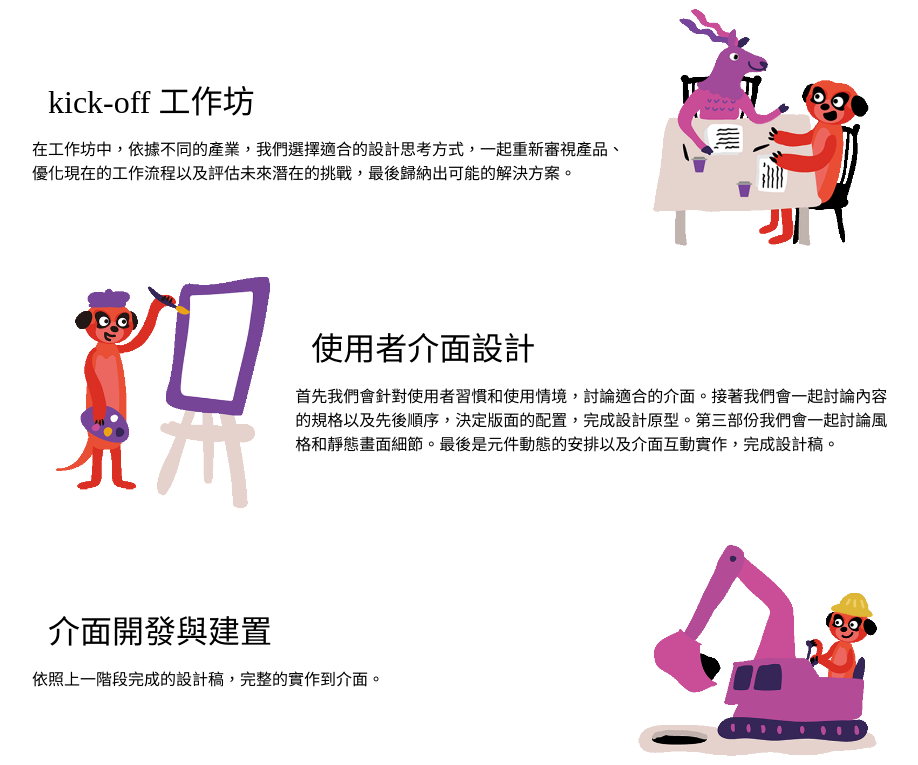
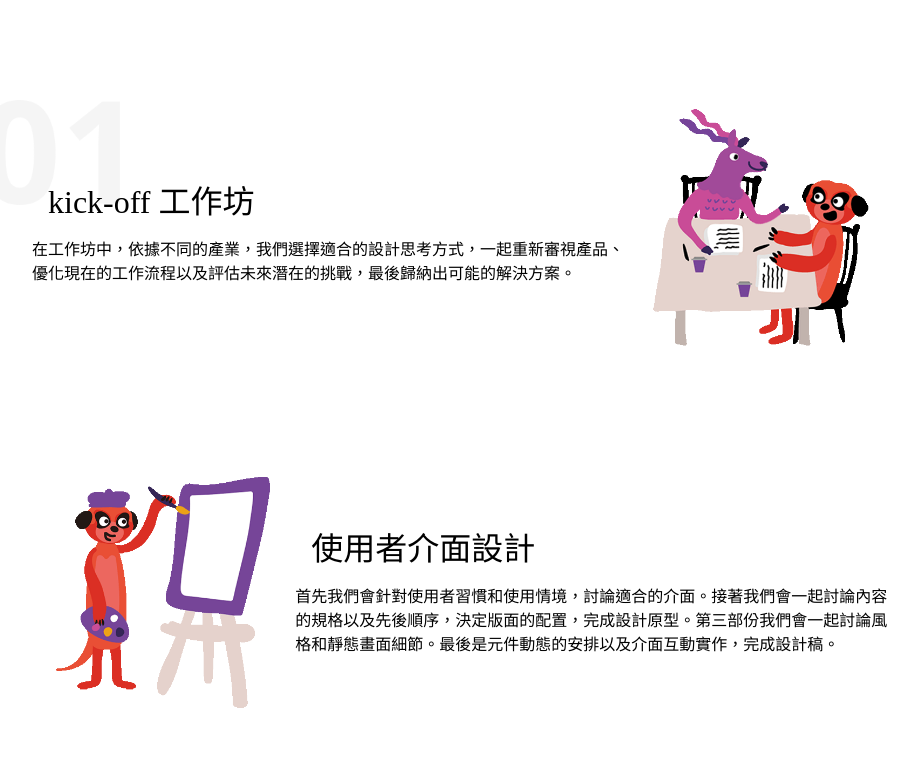
Before and after one commit to mordochi/dmmt-design, a plain HTML site: page index.html in a window 1280 px wide. Shown: the part 715-1480 px from the top of the page, without its empty margins (176-1094 px from the left). Drawn offline with Linux system fonts and the light colour scheme.

Commit message:
feat: add service bg

```diff
--- a/index.css
+++ b/index.css
@@ -58,14 +58,26 @@ h1, h2, h3, h4, h5, h6, p {
 }
 
 .service {
-  width: 90%;
-  margin: 0 auto;
+  padding: 0 5%;
+  margin: 100px auto 0;
 }
 
 .service > div {
   width: 69%;
   display: inline-block;
   vertical-align: middle;
+}
+
+.service:nth-child(2) {
+  background-image: url('./images/01.png');
+  background-size: 17vh;
+  background-repeat: no-repeat;
+}
+
+.service:nth-child(4) {
+  background-image: url('./images/03.png');
+  background-size: 17vh;
+  background-repeat: no-repeat;
 }
 
 .service > div h2 {
@@ -81,7 +93,7 @@ h1, h2, h3, h4, h5, h6, p {
   color: #000000;
 }
 
-.service img {
+.service > img {
   width: 30%;
   vertical-align: middle;
 }
--- a/index.html
+++ b/index.html
@@ -27,11 +27,11 @@
           <h2>kick-off 工作坊</h2>
           <p>在工作坊中，依據不同的產業，我們選擇適合的設計思考方式，一起重新審視產品、優化現在的工作流程以及評估未來潛在的挑戰，最後歸納出可能的解決方案。</p>
         </div>
-        <img src="./images/workshop.gif" alt="workshop">
+        <img src="./images/workshop.gif" alt="workshop" class="gif">
       </div>
 
       <div class="service">
-        <img src="./images/drawing.gif" alt="design">
+        <img src="./images/drawing.gif" alt="design" class="gif">
         <div>
           <h2>使用者介面設計</h2>
           <p>首先我們會針對使用者習慣和使用情境，討論適合的介面。接著我們會一起討論內容的規格以及先後順序，決定版面的配置，完成設計原型。第三部份我們會一起討論風格和靜態畫面細節。最後是元件動態的安排以及介面互動實作，完成設計稿。</p>
@@ -43,11 +43,11 @@
           <h2>介面開發與建置</h2>
           <p>依照上一階段完成的設計稿，完整的實作到介面。 </p>
         </div>
-        <img src="./images/digging.gif" alt="develop">
+        <img src="./images/digging.gif" alt="develop" class="gif">
       </div>
 
       <div class="service">
-        <img src="./images/interviewing.gif" alt="interview">
+        <img src="./images/interviewing.gif" alt="interview" class="gif">
         <div>
           <h2>結案訪談</h2>
           <p>新介面使用心得分享與討論，簡單的訪談專案進行過程，產出結案報告。</p>
```
Also changed, not shown: images/01.png (added), images/03.png (added).
